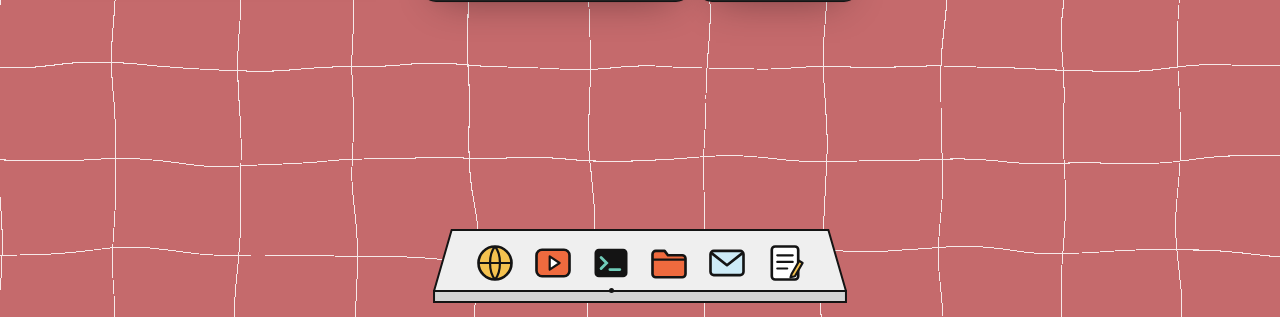
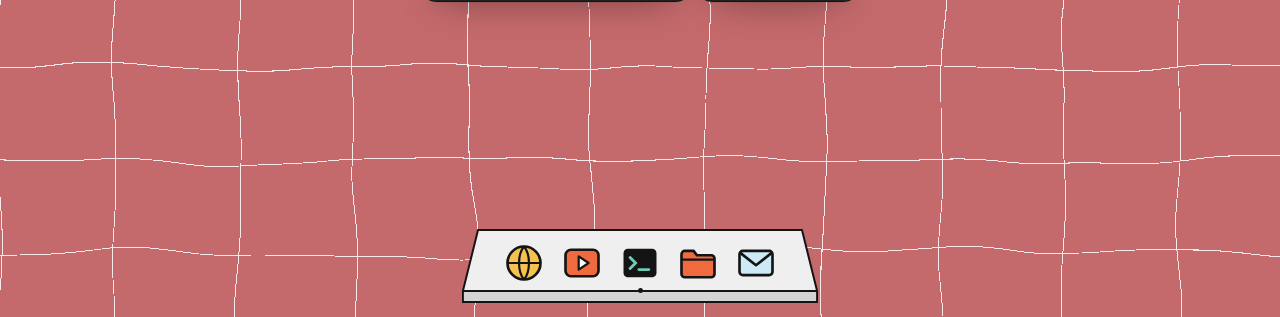
Before and after one commit to smzulqurnain/portfolio-desktop, a plain HTML site: page index.html in a window 1280 px wide. Shown: the part 483-800 px from the top of the page. Drawn offline with nearby package versions, Linux system fonts and the light colour scheme.

Commit message:
Remove About button from the dock
Co-Authored-By: Claude Opus 5.5 <noreply@anthropic.com>

```diff
--- a/index.html
+++ b/index.html
@@ -65,7 +65,6 @@
     <button data-open="terminal" title="Terminal"><svg viewBox="0 0 40 40"><rect x="5" y="7" width="30" height="26" rx="4" fill="var(--ink)"/><path d="M11 15l5 5-5 5M19 26h9" fill="none" stroke="var(--green)" stroke-width="2.6" stroke-linecap="round"/></svg></button>
     <button data-open="finder" title="Folders"><svg viewBox="0 0 40 40"><path d="M5 12a3 3 0 013-3h8l3 4h13a3 3 0 013 3v14a3 3 0 01-3 3H8a3 3 0 01-3-3z" fill="var(--orange)" stroke="var(--ink)" stroke-width="2.4" stroke-linejoin="round"/><path d="M5 17h30" stroke="var(--ink)" stroke-width="2"/></svg></button>
     <button data-open="contact" title="Contact"><svg viewBox="0 0 40 40"><rect x="5" y="9" width="30" height="22" rx="3" fill="var(--blue-soft)" stroke="var(--ink)" stroke-width="2.4"/><path d="M6 11l14 11 14-11" fill="none" stroke="var(--ink)" stroke-width="2.4" stroke-linejoin="round"/></svg></button>
-    <button data-open="about" title="About"><svg viewBox="0 0 40 40"><rect x="8" y="5" width="24" height="30" rx="3" fill="#fff" stroke="var(--ink)" stroke-width="2.4"/><path d="M13 13h14M13 19h14M13 25h9" stroke="var(--ink)" stroke-width="2" stroke-linecap="round"/><path d="M26 30l7-12 3 2-7 12-4 1z" fill="var(--yellow)" stroke="var(--ink)" stroke-width="2" stroke-linejoin="round"/></svg></button>
   </div>
 </footer>
 
```
